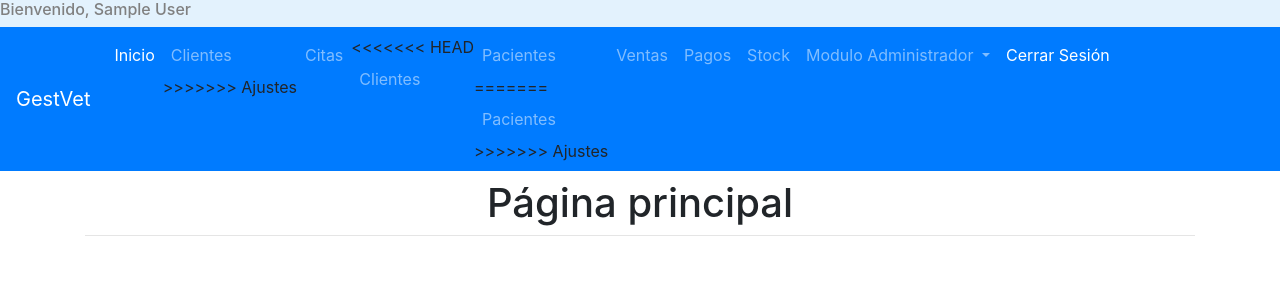
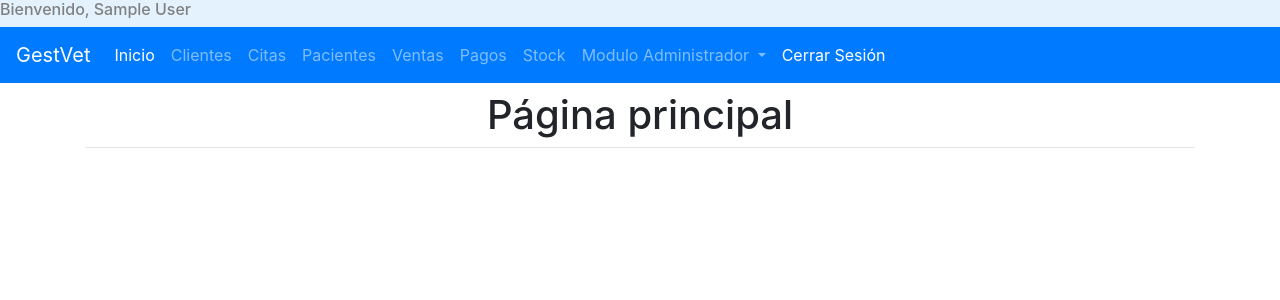
Before and after one commit to luzcyberland/GestVet, a Django app: page / in a window 1280 px wide. Shown: the top 300 px of the page. Run offline with Django 3.2, Linux system fonts and the light colour scheme; the visitor is signed in with stand-in values (Sample User, id 1); some libraries are stand-ins or nearby versions.

Commit message:
cambios en el home

```diff
--- a/templates/base.html
+++ b/templates/base.html
@@ -26,8 +26,6 @@
       {% if user.id_rol_id == 3%}
       <li class="nav-item active">
         <a class="nav-link" href="{% url 'index'%}">Inicio<span class="sr-only">(current)</span></a>
-<<<<<<< HEAD
-=======
       </li>
       <li class="nav-item">
         <a class="nav-link" href="#">Citas</a>
@@ -45,47 +43,12 @@
       </li>
       <li class="nav-item">
         <a class="nav-link" href="{% url 'listarclientes'%}">Clientes</a>
->>>>>>> Ajustes
       </li>
       <li class="nav-item">
         <a class="nav-link" href="#">Citas</a>
       </li>
       <li class="nav-item">
-<<<<<<< HEAD
-        <a class="nav-link" href="{% url 'listarclientes'%}">Clientes</a>
-      </li>
-      {% if user.id_rol_id == 3%}
-      <li class="nav-item">
-        <a class="nav-link disabled" href="#">Pacientes</a>
-      </li>
-      <li class="nav-item">
-        <a class="nav-link disabled" href="#">Ventas</a>
-      </li>
-      <li class="nav-item">
-        <a class="nav-link disabled" href="#">Pagos</a>
-      </li>
-      <li class="nav-item">
-        <a class="nav-link disabled" href="#">Stock</a>
-      </li>
-     {% elif user.id_rol_id == 4%}
-      <li class="nav-item">
-        <a class="nav-link disabled" href="#">Pacientes</a>
-      </li>
-      <li class="nav-item">
-        <a class="nav-link disabled" href="#">Ventas</a>
-      </li>
-      <li class="nav-item">
-        <a class="nav-link disabled" href="#">Pagos</a>
-      </li>
-      <li class="nav-item">
-        <a class="nav-link disabled" href="#">Stock</a>
-      </li>
-      {% else %}
-      <li class="nav-item">
-        <a class="nav-link" href="#">Pacientes</a>
-=======
         <a class="nav-link" href="{% url 'listarpacientes'%}">Pacientes</a>
->>>>>>> Ajustes
       </li>
       <li class="nav-item">
         <a class="nav-link" href="#">Ventas</a>
@@ -105,20 +68,6 @@
             </a>
             <div class="dropdown-menu" aria-labelledby="navbarDropdown" style="background-color: #007BFF;">
             <a class="dropdown-item" href="{% url 'listarroles'%}" style="color : #FFFFFF;" >Listar Roles</a>
-<<<<<<< HEAD
-            <a class="dropdown-item" href="{% url 'crearrol'%}" style="color : #ffffff;">Crear Rol</a>
-            <a class="dropdown-item" href="{% url 'crearusuario'%}" style="color : #ffffff;">Crear Usuario</a>
-            <a class="dropdown-item" href="{% url 'listarusuarios'%}" style="color : #ffffff;">Listar Usuarios</a>
-            </div>
-        {% else %}
-        <a class="nav-link dropdown-toggle disabled" href="#" id="navbarDropdown" role="button" data-toggle="dropdown"
-              aria-haspopup="true" aria-expanded="false">
-              Modulo Administrador
-            </a>{% endif %}
-            <div class="dropdown-menu" aria-labelledby="navbarDropdown" style="background-color: #734194;">
-            <a class="dropdown-item" href="{% url 'listarroles'%}" style="color : #ffffff;">Listar Roles</a>
-=======
->>>>>>> Ajustes
             <a class="dropdown-item" href="{% url 'crearrol'%}" style="color : #ffffff;">Crear Rol</a>
             <a class="dropdown-item" href="{% url 'crearusuario'%}" style="color : #ffffff;">Crear Usuario</a>
             <a class="dropdown-item" href="{% url 'listarusuarios'%}" style="color : #ffffff;">Listar Usuarios</a>
```
Also changed, not shown: Pacientes/views.py (+7 -0 lines), Pacientes/migrations/__init__.py (deleted), Usuarios/migrations/0005_alter_usuario_id.py (added).
